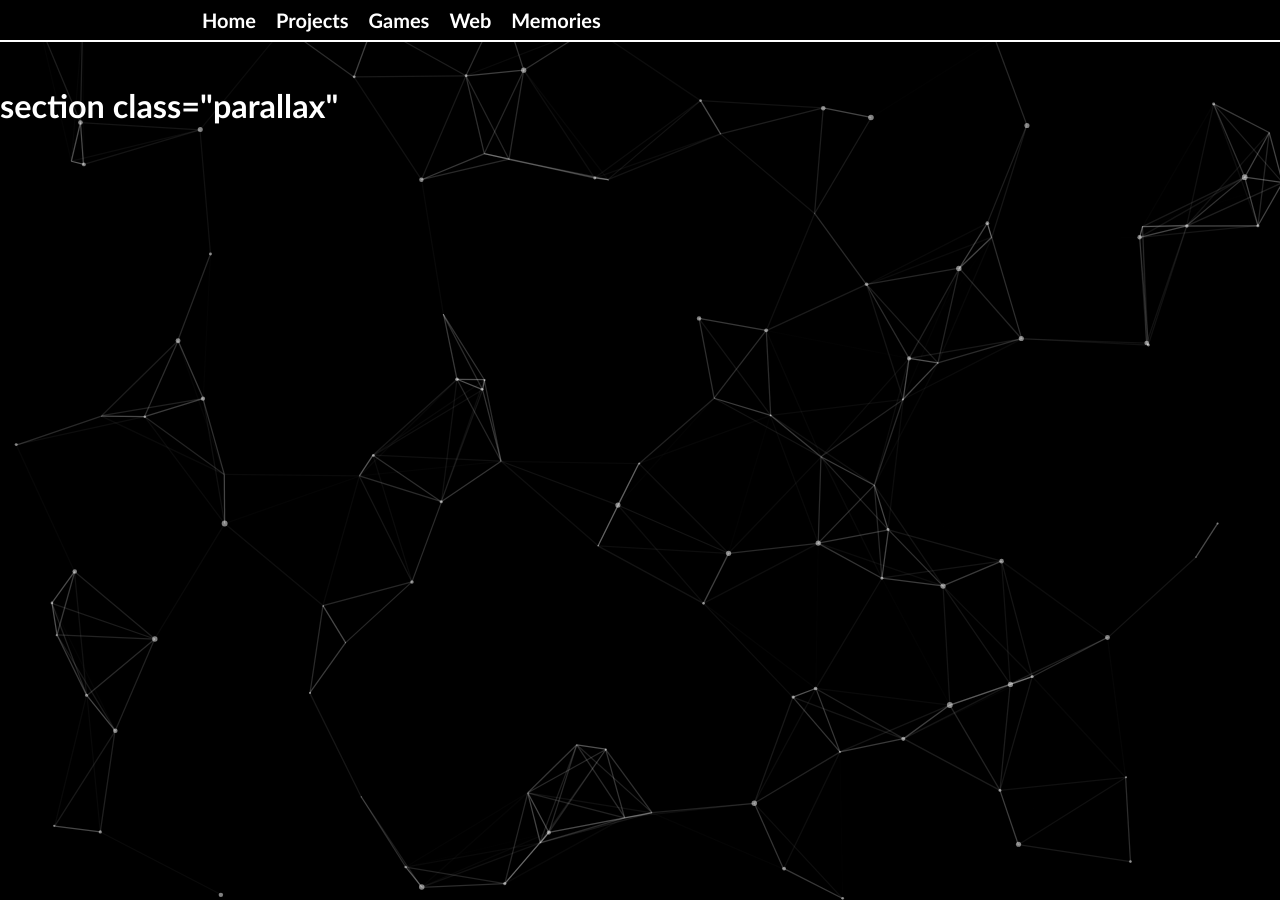
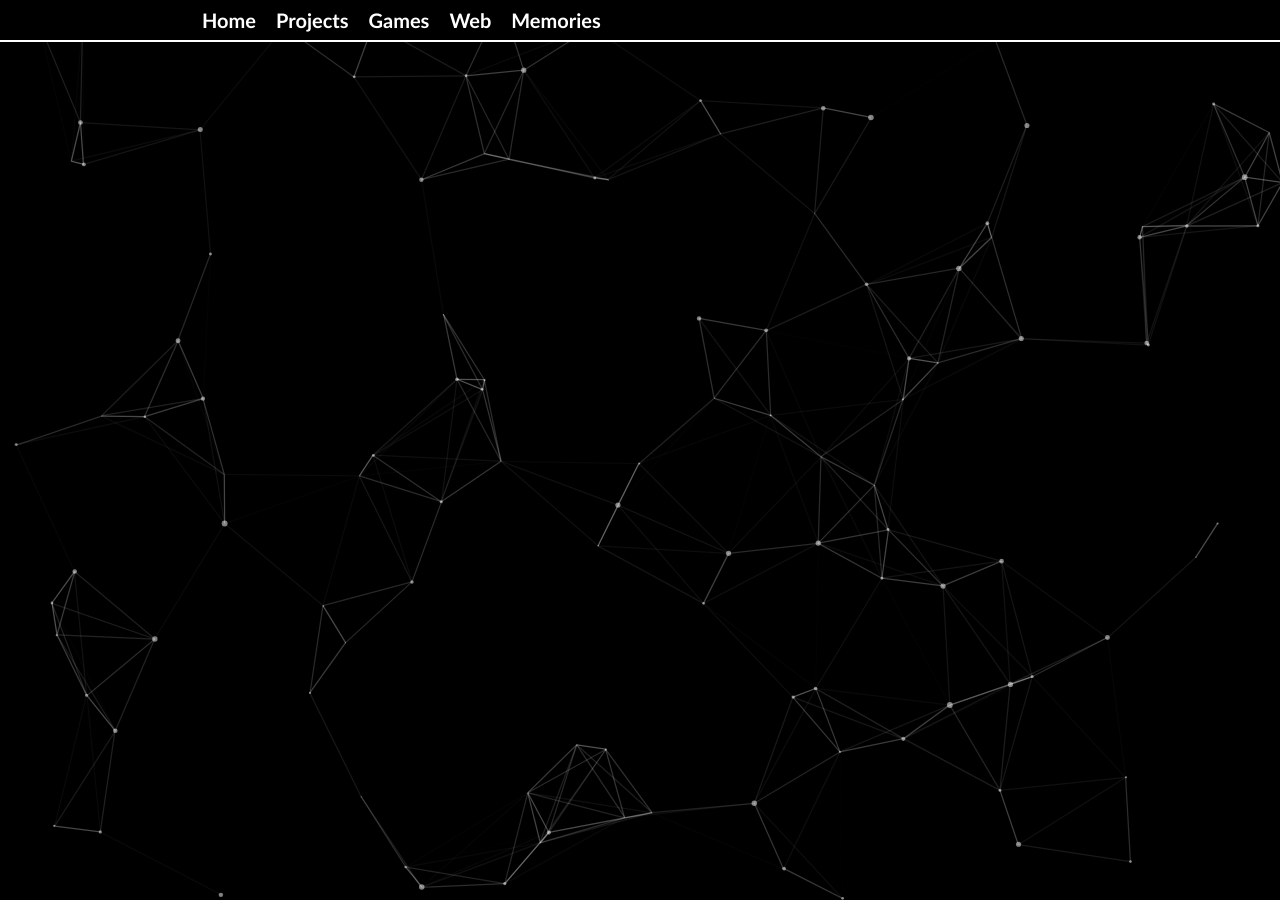
Before and after one commit to fickus2/fickus2.github.io, a Jekyll site: the page built from games/index.html, in a window 1280 px wide. Built offline with Jekyll 4.4.1, drawn with Linux system fonts in a browser that asks for light colours.

Commit message:
Update index.html

```diff
--- a/games/index.html
+++ b/games/index.html
@@ -3,5 +3,5 @@ layout: default
 title: Games
 ---
 <div class="parallax" data-parallax="scroll" data-image-src="img/bg_4.jpg">
-<h2>section class="parallax"</h2>
+<section class="parallax"></section>
 </div>
```
